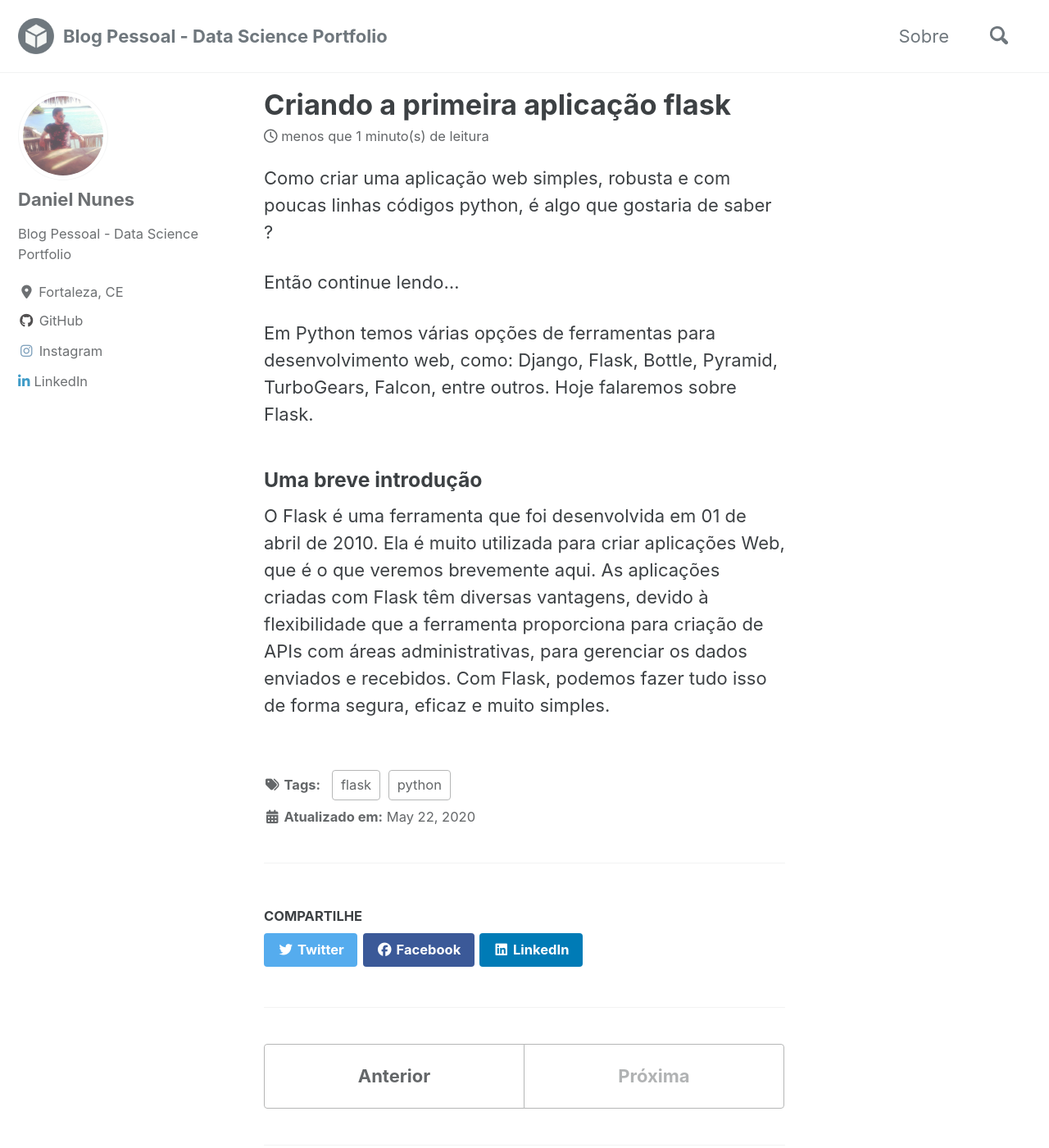
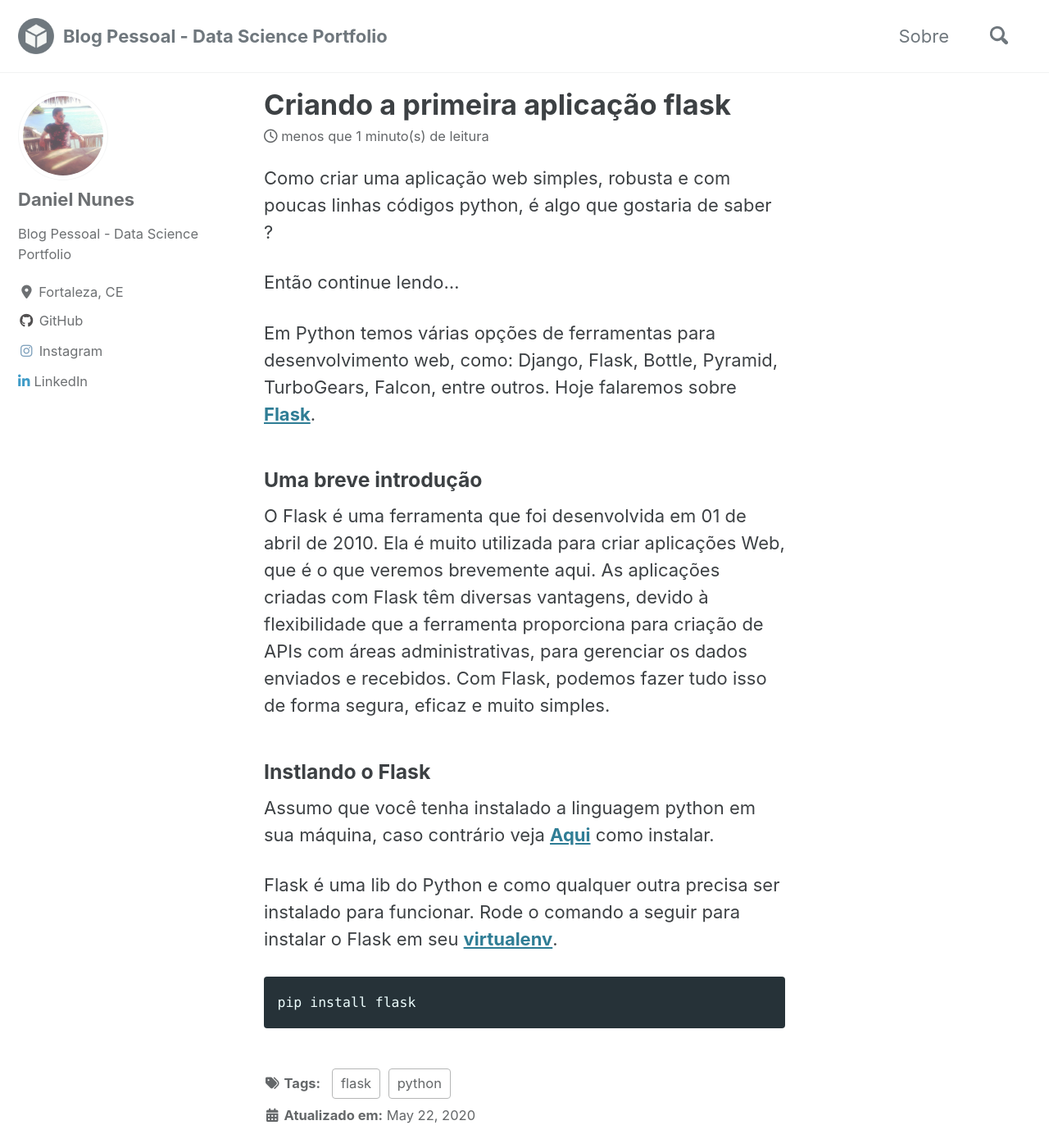
Before and after one commit to danielmnunes/danielmnunes.github.io, a Jekyll site: the page built from _posts/2020-05-22-introducao-flask.md, in a window 1280 px wide and 1400 px high. Shown: the whole window at 82% size. Built offline with Jekyll 4.4.1, drawn with Linux system fonts in a browser that asks for light colours; cached includes are drawn as plain includes; nearby versions of some CDN libraries; comment, search, counter and statistics services are not loaded.

Commit message:
Update 2020-05-22-introducao-flask.md

````diff
--- a/_posts/2020-05-22-introducao-flask.md
+++ b/_posts/2020-05-22-introducao-flask.md
@@ -13,7 +13,15 @@ Como criar uma aplicação web simples, robusta e com poucas linhas códigos pyt
 
 Então continue lendo…
 
-Em Python temos várias opções de ferramentas para desenvolvimento web, como: Django, Flask, Bottle, Pyramid, TurboGears, Falcon, entre outros. Hoje falaremos sobre Flask.
+Em Python temos várias opções de ferramentas para desenvolvimento web, como: Django, Flask, Bottle, Pyramid, TurboGears, Falcon, entre outros. Hoje falaremos sobre [**Flask**](https://palletsprojects.com/p/flask/).
 
 ### Uma breve introdução
 O Flask é uma ferramenta que foi desenvolvida em 01 de abril de 2010. Ela é muito utilizada	para criar aplicações Web, que é o que veremos brevemente aqui. As aplicações criadas com Flask têm diversas vantagens, devido à flexibilidade que a ferramenta proporciona para criação de APIs	com áreas administrativas, para gerenciar os dados enviados e recebidos. Com Flask, podemos fazer tudo isso de forma segura, eficaz e muito simples.
+
+### Instlando o Flask
+Assumo que você tenha instalado a linguagem python em sua máquina, caso contrário veja [**Aqui**]({{ "/posts/install-python/" | relative_url }}) como instalar.
+
+Flask é uma lib do Python e como qualquer outra precisa	ser	instalado para funcionar. Rode o comando a seguir para instalar o Flask em seu [**virtualenv**](https://virtualenv.pypa.io/en/latest/).
+```
+pip install flask
+```
````
